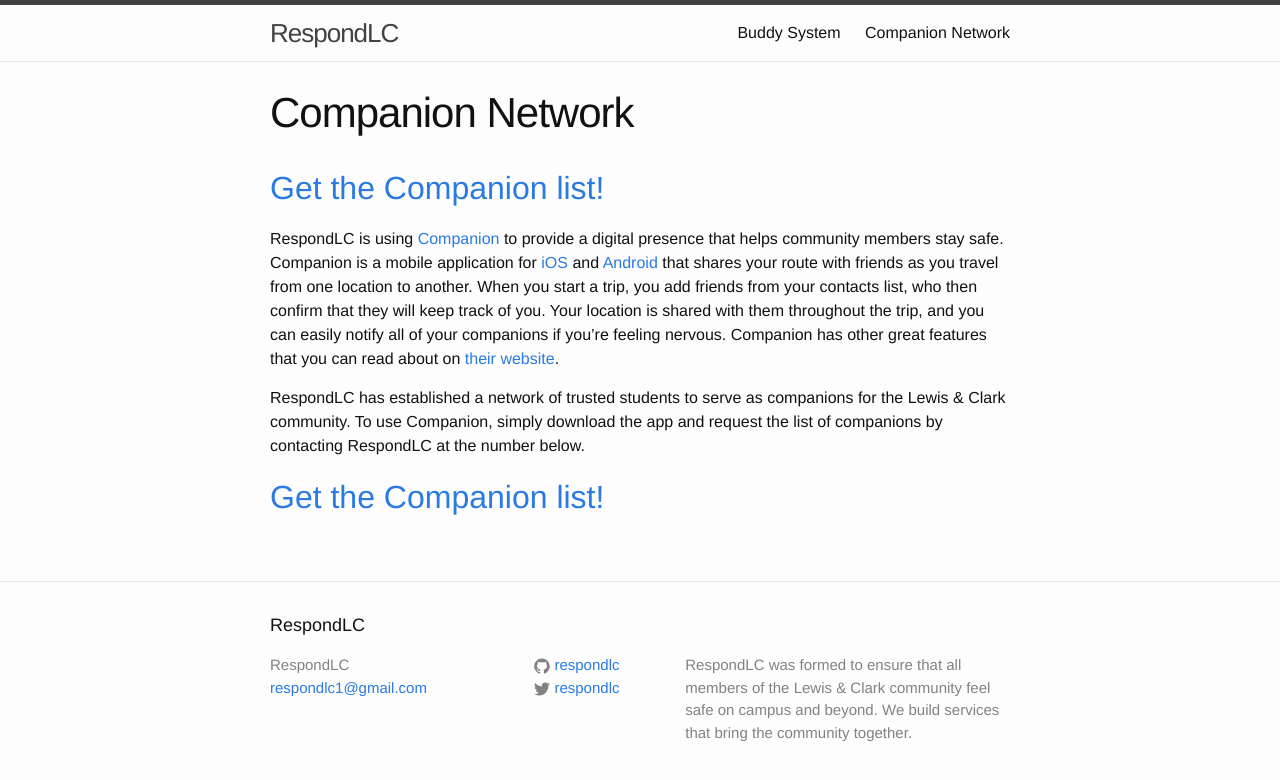
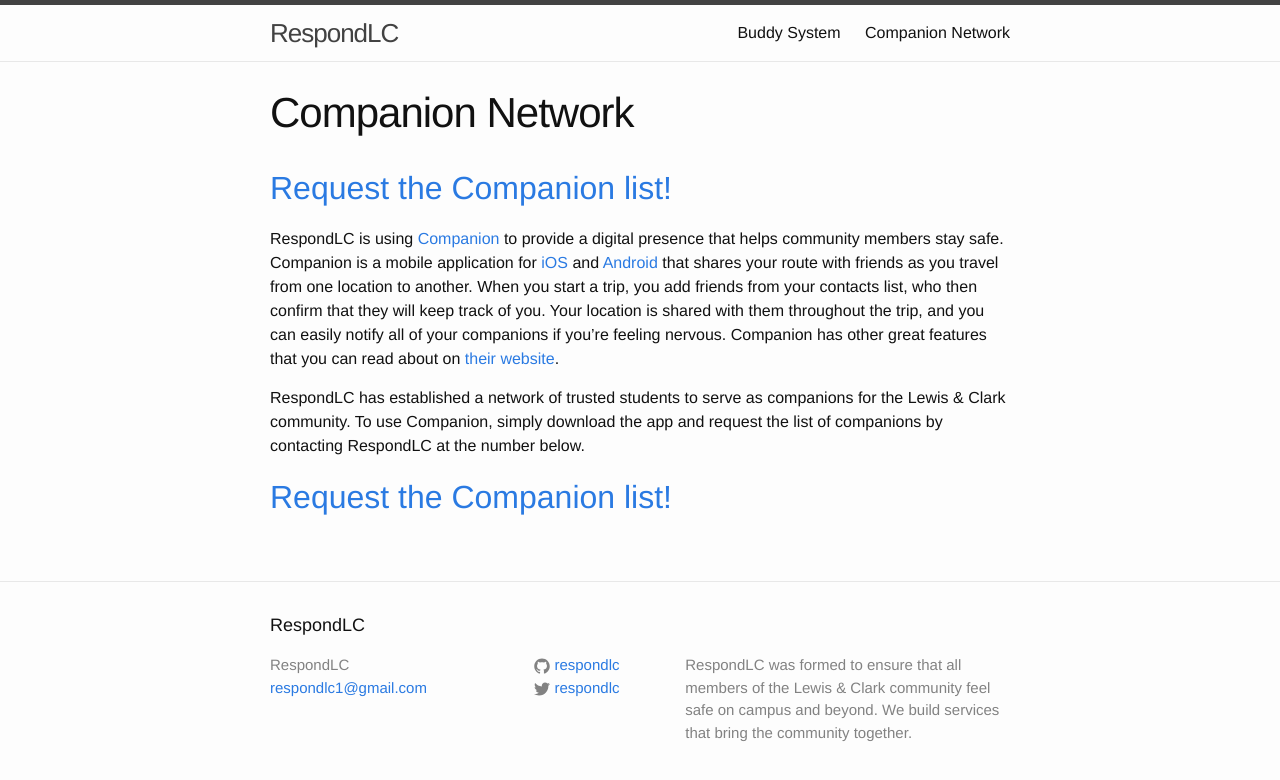
Before and after one commit to respondlc/respondlc.github.io, a Jekyll site: the page built from companion.md, in a window 1280 px wide. Shown: the top 780 px of the page. Built offline with Jekyll 4.4.1, drawn with Linux system fonts in a browser that asks for light colours.

Commit message:
fix companion wording

```diff
--- a/companion.md
+++ b/companion.md
@@ -3,10 +3,10 @@
 title: Companion Network
 permalink: /companion/
 ---
-##[Get the Companion list!](https://docs.google.com/a/lclark.edu/document/d/1QeuKK73K5aTsM7ItEXJn9_mwAkRs_Pcv7YCWKVQqTvQ)
+##[Request the Companion list!](https://docs.google.com/a/lclark.edu/document/d/1QeuKK73K5aTsM7ItEXJn9_mwAkRs_Pcv7YCWKVQqTvQ)
 
 RespondLC is using [Companion](http://www.companionapp.io/) to provide a digital presence that helps community members stay safe. Companion is a mobile application for [iOS](https://itunes.apple.com/us/app/companion-never-walk-alone/id925211972?mt=8) and [Android](https://play.google.com/store/apps/details?id=io.companionapp.companion&hl=en) that shares your route with friends as you travel from one location to another. When you start a trip, you add friends from your contacts list, who then confirm that they will keep track of you. Your location is shared with them throughout the trip, and you can easily notify all of your companions if you're feeling nervous. Companion has other great features that you can read about on [their website](http://www.companionapp.io/).
 
 RespondLC has established a network of trusted students to serve as companions for the Lewis & Clark community. To use Companion, simply download the app and request the list of companions by contacting RespondLC at the number below.
 
-##[Get the Companion list!](https://docs.google.com/a/lclark.edu/document/d/1QeuKK73K5aTsM7ItEXJn9_mwAkRs_Pcv7YCWKVQqTvQ)
+##[Request the Companion list!](https://docs.google.com/a/lclark.edu/document/d/1QeuKK73K5aTsM7ItEXJn9_mwAkRs_Pcv7YCWKVQqTvQ)
```
